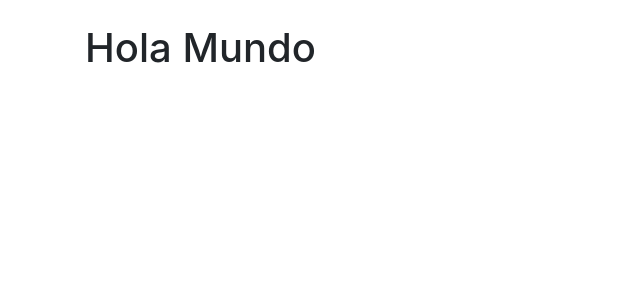
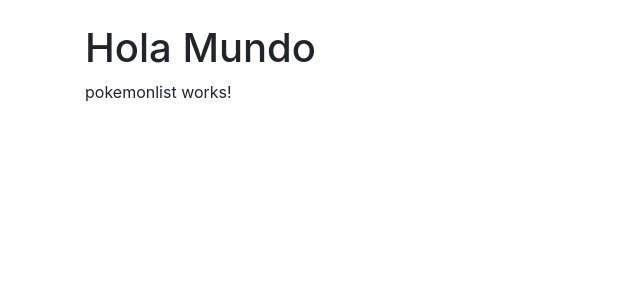
Before and after one commit to Diegotx12/Poketrade, an Angular app: page / in a window 1280 px wide. Shown: the top 300 px of the page, without its empty margins (0-640 px from the left). Built offline with nearby package versions, Linux system fonts and the light colour scheme.

Commit message:
Export pokemon component and import http module

```diff
--- a/src/app/app.component.html
+++ b/src/app/app.component.html
@@ -1 +1,2 @@
 <h1>Hola Mundo</h1>
+<app-pokemonlist></app-pokemonlist>
--- a/src/app/app.module.ts
+++ b/src/app/app.module.ts
@@ -1,5 +1,7 @@
 import { NgModule } from '@angular/core';
 import { BrowserModule } from '@angular/platform-browser';
+
+import { HttpClientModule } from '@angular/common/http'
 
 import { AppComponent } from './app.component';
 
@@ -12,6 +14,7 @@ import { PokemonModule } from "./pokemon/pokemon.module";
   ],
   imports: [
     BrowserModule,
+    HttpClientModule,
     PokemonModule
   ],
   providers: [],
--- a/src/app/pokemon/pokemon.module.ts
+++ b/src/app/pokemon/pokemon.module.ts
@@ -10,6 +10,9 @@ import { PokemonlistComponent } from './pokemonlist/pokemonlist.component';
   ],
   imports: [
     CommonModule
+  ],
+  exports:[
+    PokemonlistComponent
   ]
 })
 export class PokemonModule { }
```
